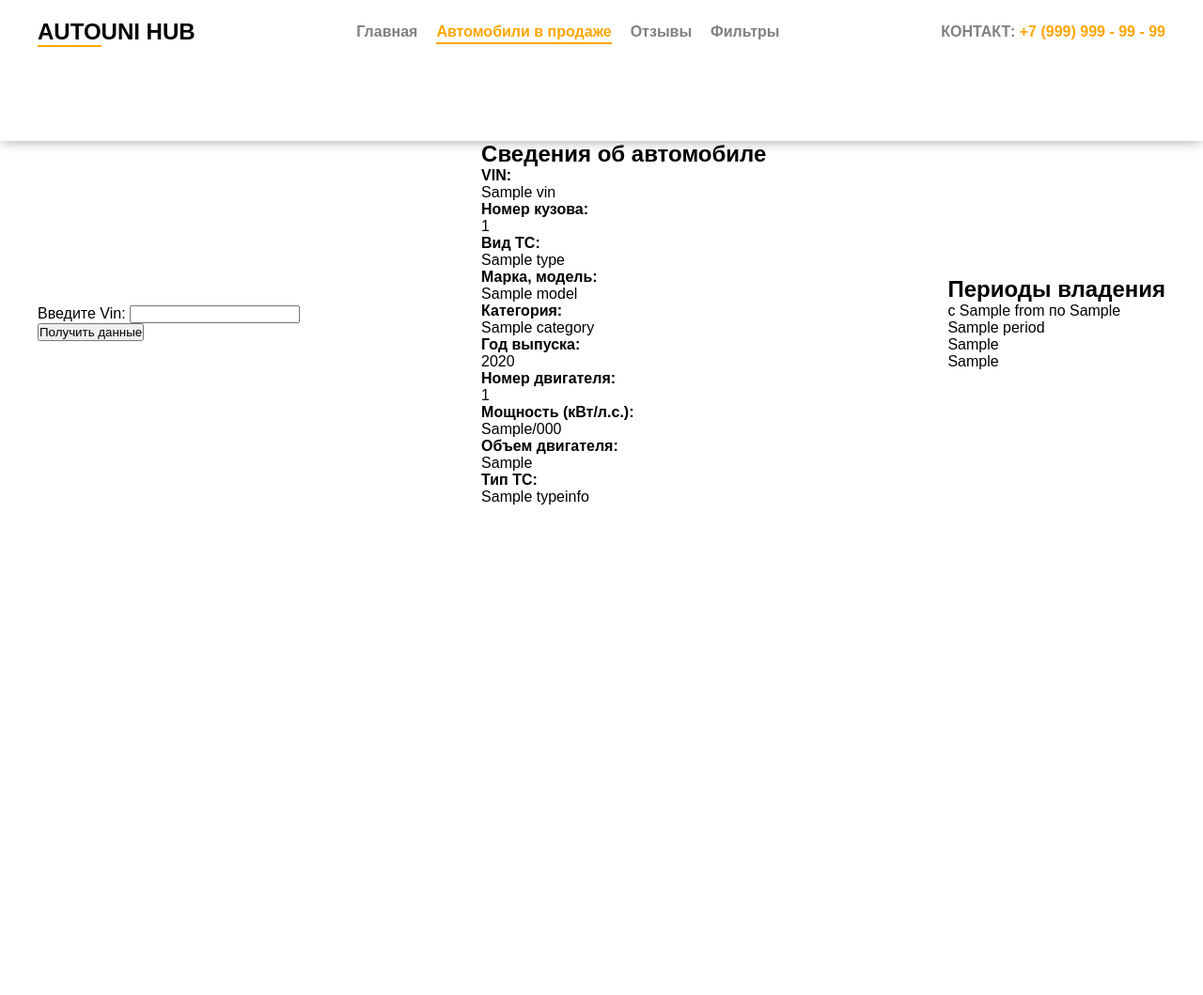
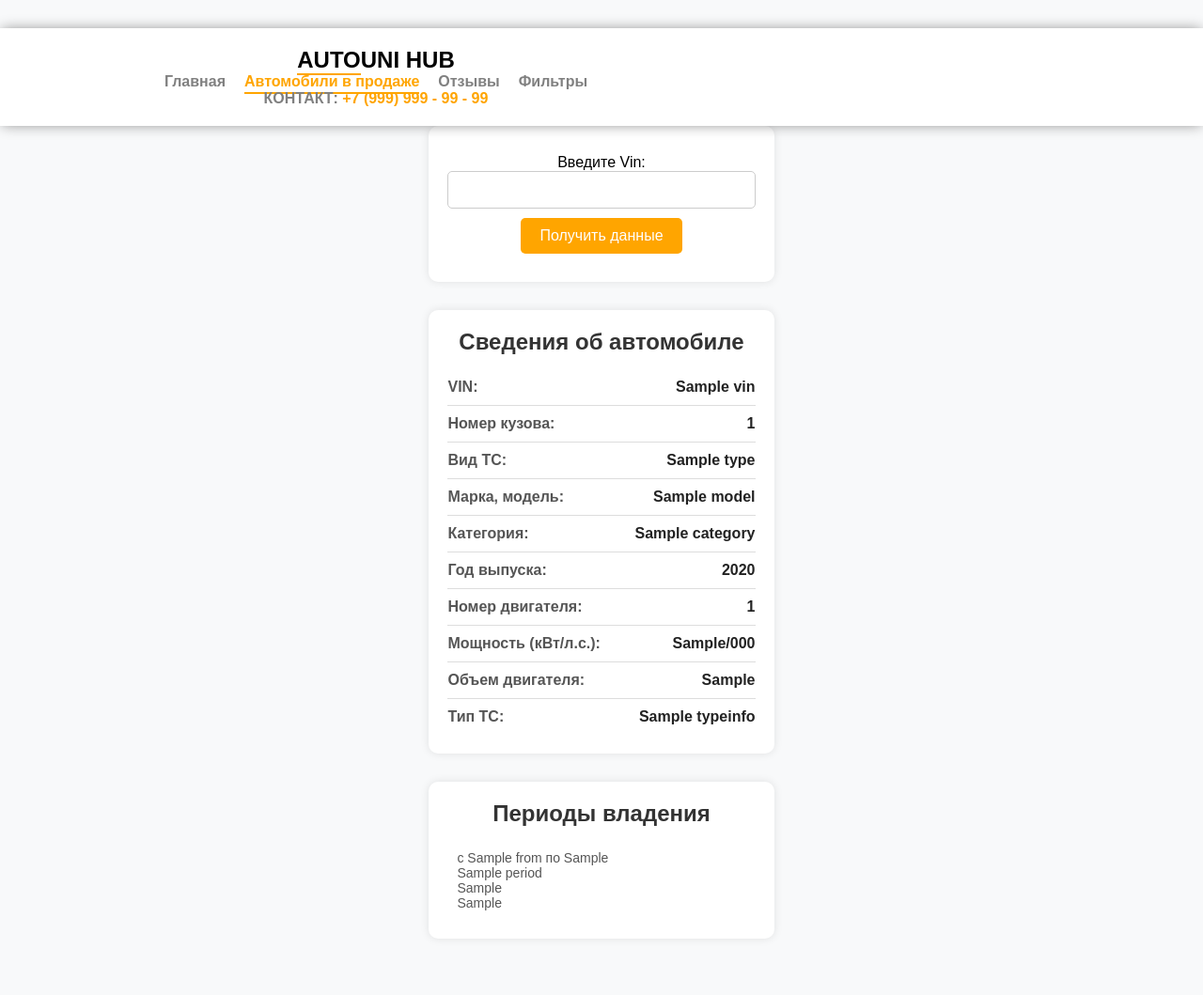
Before and after one commit to HiKKors/CarVinCheck, a Flask app: template templates/main.html in a window 1280 px wide. Shown: the whole page at 94% size. Before the commit the page ends 537 px from the top, so only its background shows below. Run offline with Flask 3, Linux system fonts and the light colour scheme; the template is opened without the code that fills it: values that come from a table or form of the project are taken from there, most other values are stand-ins (such as "Sample title", 1, 10 or a date in 2020).

Commit message:
добавлены стили и js

```diff
--- a/static/main.css
+++ b/static/main.css
@@ -8,6 +8,25 @@ body {
     font-family: Arial, sans-serif;
 }
 
+/* header {
+    background: #fff;
+    box-shadow: 0 0 14px -2px #808080;
+    padding: 20px 0;
+    position: sticky;
+    top: 0;
+    z-index: 1000;
+    height: 150px;
+    width: 100%;
+}
+
+.header_container {
+    max-width: 1200px;
+    margin: 0 auto;
+    display: flex;
+    justify-content: space-between;
+    align-items: center;
+} */
+
 header {
     background: #fff;
     box-shadow: 0 0 14px -2px #808080;
@@ -15,15 +34,19 @@ header {
     position: sticky;
     top: 0;
     z-index: 1000;
-    height: 150px;
+    width: 100vw; /* Убираем отступы по бокам */
+    height: auto; /* Автоматическая высота */
 }
 
-.container {
+.header_container {
     max-width: 1200px;
+    width: 100%;
     margin: 0 auto;
     display: flex;
     justify-content: space-between;
     align-items: center;
+    flex-wrap: wrap;
+    padding: 0 20px; /* Добавляем отступы по бокам внутри контейнера */
 }
 
 .logo {
@@ -80,3 +103,253 @@ nav ul li a.active {
     color: orange;
     font-weight: bold;
 }
+
+/* Общие стили */
+* {
+    margin: 0;
+    padding: 0;
+    box-sizing: border-box;
+    font-family: Arial, sans-serif;
+}
+
+body {
+    background-color: #f8f9fa;
+    display: flex;
+    flex-direction: column;
+    align-items: center;
+    padding: 30px 20px;
+}
+
+/* Центрирование формы */
+form {
+    background: #fff;
+    padding: 20px;
+    border-radius: 10px;
+    box-shadow: 0 0 10px rgba(0, 0, 0, 0.1);
+    text-align: center;
+    width: 100%;
+    max-width: 400px;
+    margin-bottom: 30px;
+}
+
+form p {
+    margin: 10px 0;
+}
+
+input[type="text"] {
+    width: 100%;
+    padding: 10px;
+    border: 1px solid #ccc;
+    border-radius: 5px;
+    font-size: 16px;
+}
+
+input[type="submit"] {
+    background: orange;
+    color: #fff;
+    border: none;
+    padding: 10px 20px;
+    font-size: 16px;
+    cursor: pointer;
+    border-radius: 5px;
+}
+
+input[type="submit"]:hover {
+    background: darkorange;
+}
+
+/* Блок с данными об автомобиле */
+.container {
+    display: flex;
+    flex-direction: column;
+    align-items: center;
+    width: 100%;
+    max-width: 800px;
+}
+
+/* Карточки с информацией */
+.main_car_data, .ownership_periods, .lizing, .dtp, .wanted, .restrict, .car_to {
+    background: #fff;
+    padding: 20px;
+    margin-bottom: 30px;
+    border-radius: 10px;
+    box-shadow: 0 0 10px rgba(0, 0, 0, 0.1);
+    width: 100%;
+}
+
+h2 {
+    color: #333;
+    margin-bottom: 15px;
+    text-align: center;
+}
+
+/* Элементы данных автомобиля */
+.main_car_data_item, .dtp_item {
+    display: flex;
+    justify-content: space-between;
+    border-bottom: 1px solid #ddd;
+    padding: 10px 0;
+}
+
+.to_record {
+    border-bottom: 1px solid #ddd;
+    padding: 10px 0;
+}
+
+.to_record_info {
+    display: flex;
+    justify-content: space-between;
+}
+
+.main_car_data_item:last-child {
+    border-bottom: none;
+}
+
+.main_car_data_item .param h4 {
+    font-size: 16px;
+    color: #555;
+}
+
+.main_car_data_item .value p {
+    font-size: 16px;
+    font-weight: bold;
+    color: #222;
+}
+
+/* Периоды владения */
+.ownership_periods .registration {
+    display: flex;
+    flex-direction: column;
+    padding: 10px;
+    border-bottom: 1px solid #ddd;
+}
+
+.ownership_periods .registration:last-child {
+    border-bottom: none;
+}
+
+.ownership_periods p {
+    font-size: 14px;
+    color: #555;
+}
+
+.main_car_data_title, .ownership_periods_title, .lizing_title, .dtp_title, .wanted_title, .restrict_title, .car_to_title, .photos_title {
+    border-width: 2px;
+    border-bottom-width:2px;
+    border-bottom-color:orange;
+    border-bottom-style: solid;
+    width: 100%;
+}
+
+.hidden {
+    display: none;
+}
+
+#loading {
+    text-align: center;
+    margin: 20px;
+}
+
+.spinner {
+    width: 40px;
+    height: 40px;
+    border: 4px solid rgba(0, 0, 0, 0.3);
+    border-top-color: #3498db;
+    border-radius: 50%;
+    animation: spin 1s linear infinite;
+    margin: auto;
+}
+
+@keyframes spin {
+    0% { transform: rotate(0deg); }
+    100% { transform: rotate(360deg); }
+}
+
+
+/* Общие адаптивные стили */
+*,
+*::before,
+*::after {
+    box-sizing: border-box;
+}
+
+@media screen and (max-width: 768px) {
+    body {
+        padding: 10px 5px;
+    }
+
+    .header_container {
+        flex-direction: column;
+        align-items: center;
+        text-align: center;
+    }
+
+    nav ul {
+        flex-direction: column;
+        gap: 10px;
+    }
+
+    .container {
+        max-width: 100%;
+        padding: 0 10px;
+        overflow: auto; /* Добавлено */
+    }
+
+    form {
+        width: 100%;
+        padding: 15px;
+    }
+
+    input[type="text"], input[type="submit"] {
+        font-size: 14px;
+        padding: 8px;
+    }
+
+    .main_car_data, .ownership_periods, .lizing, .dtp, .wanted, .restrict, .car_to {
+        max-width: 100%;
+        padding: 20px;
+    }
+
+    .dtp_damage_image{
+        width: 300px;
+        height: 300px;
+    }
+
+    h2 {
+        font-size: 20px;
+    }
+
+    .main_car_data_item, .dtp_item {
+        flex-direction: column;
+        align-items: flex-start;
+    }
+
+    .to_record_info {
+        flex-direction: column;
+        gap: 5px;
+    }
+
+    /* Фото автомобиля: по 3 в ряд на больших экранах, по 1-2 на мобильных */
+    .photos {
+        display: flex;
+        flex-wrap: wrap;
+        justify-content: center;
+        gap: 10px;
+    }
+
+    .car_photo {
+        width: calc(50% - 10px); /* Два в ряд */
+    }
+
+    .car_photo img {
+        width: 100%;
+        height: auto;
+        max-width: 300px;
+    }
+}
+
+@media screen and (max-width: 480px) {
+    .car_photo {
+        width: 100%; /* Один в ряд */
+    }
+}
```
Also changed, not shown: static/photo_view.js (added, +89 -0 lines), static/photos_style.css (added, +57 -0 lines), static/script.js (added, +38 -0 lines).
